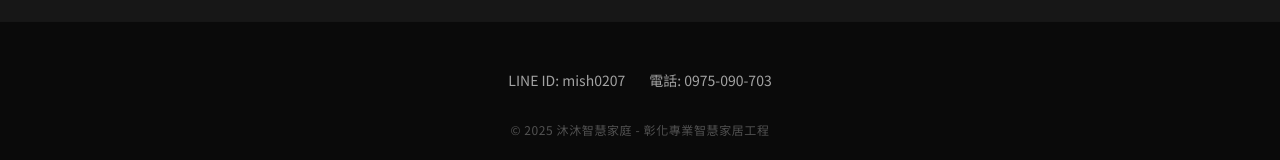
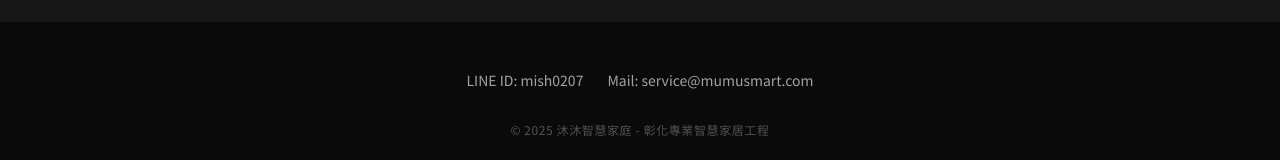
Before and after one commit to Miiish/NewWebsite, a React (Vite) app: page / in a window 1280 px wide. Shown: the part 5826-5986 px from the top of the page. Built offline with nearby package versions, Linux system fonts and the light colour scheme; the HTML template or start-up script is replaced by a standard one.

Commit message:
Update SmartHomeMockup.jsx

```diff
--- a/src/SmartHomeMockup.jsx
+++ b/src/SmartHomeMockup.jsx
@@ -409,7 +409,7 @@ export default function SmartHomeMockup() {
         <footer className="py-12 px-6 border-t border-white/5 text-center">
           <div className="flex justify-center gap-6 mb-8 text-neutral-400 text-sm">
             <span>LINE ID: mish0207</span>
-            <span>電話: 0975-090-703</span>
+            <span>Mail: service@mumusmart.com</span>
           </div>
           <p className="text-neutral-600 text-xs">© 2025 沐沐智慧家庭 - 彰化專業智慧家居工程</p>
         </footer>
```
